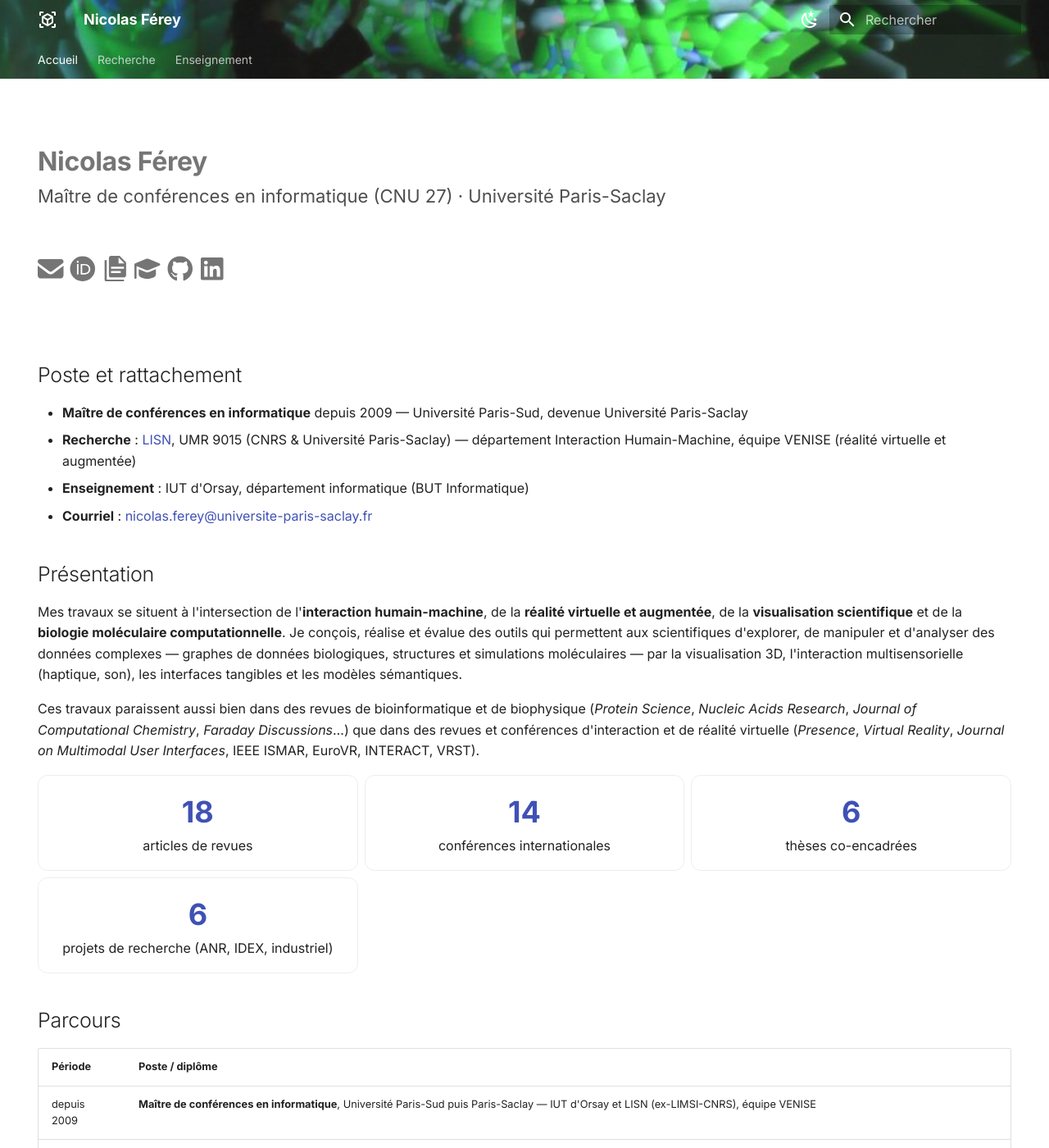
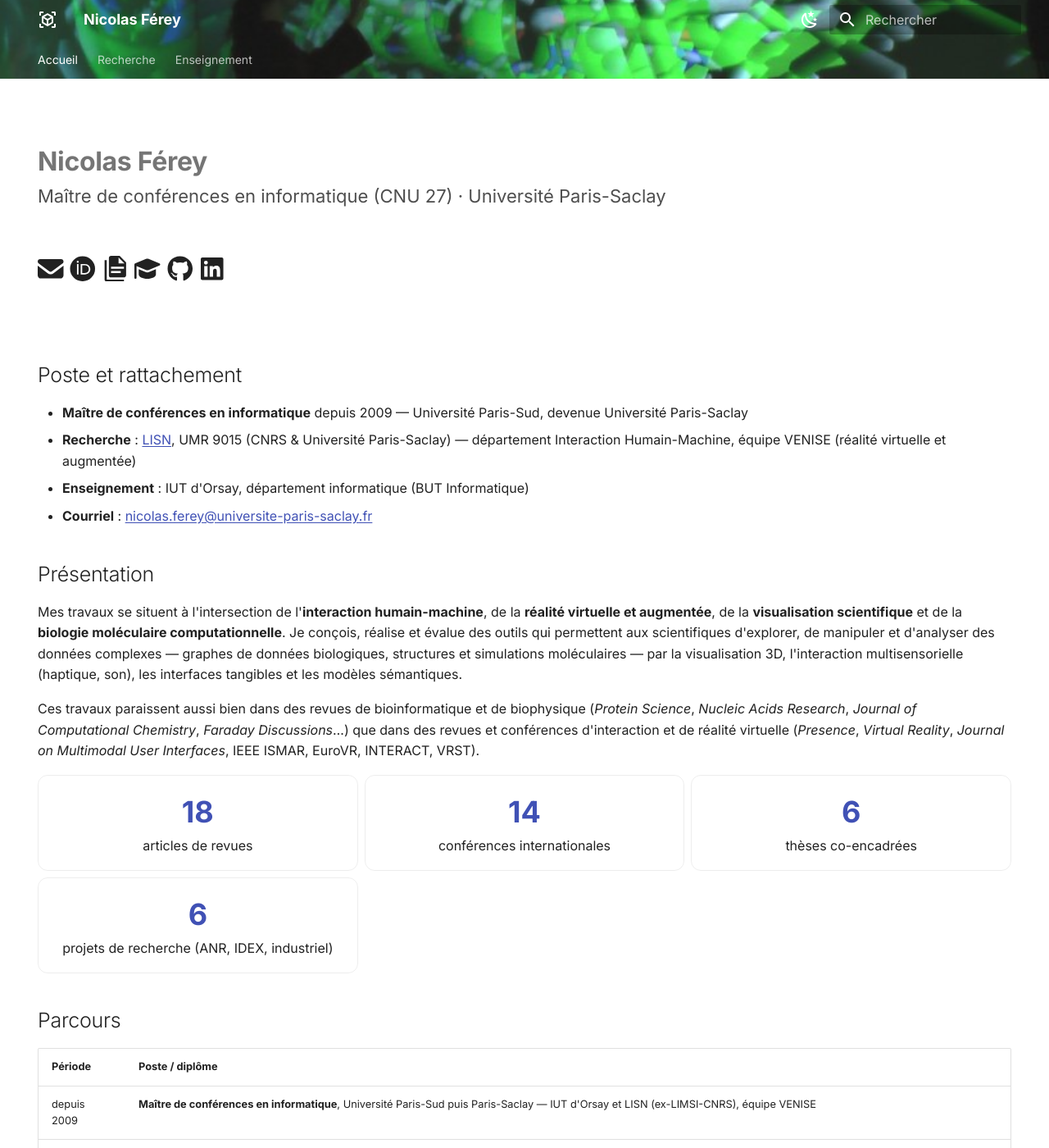
Before and after one commit to nicolasferey/nicolasferey.github.io, an MkDocs documentation site: the page built from docs/index.md, in a window 1280 px wide and 1400 px high. Shown: the whole window at 82% size. Built offline with MkDocs 1.6.1 and Material for MkDocs 9.7.7, drawn with Linux system fonts in a browser that asks for light colours.

Commit message:
Accessibilité WCAG 2.1 AA : contrastes, liens soulignés, focus visible, noms accessibles
Co-Authored-By: Claude Opus 5.5 <noreply@anthropic.com>

```diff
--- /dev/null
+++ b/docs/javascripts/a11y.js
@@ -0,0 +1,16 @@
+// Compléments d'accessibilité aux composants du thème : noms accessibles manquants.
+document.addEventListener("DOMContentLoaded", function () {
+  var search = document.querySelector(".md-search");
+  if (search) search.setAttribute("aria-label", "Recherche dans le site");
+  var opts = document.querySelector(".md-search__options");
+  if (opts) opts.setAttribute("aria-label", "Options de recherche");
+  document.querySelectorAll("nav.md-nav[aria-labelledby]").forEach(function (nav) {
+    // Sous-menus des pages d'index : le libellé référencé est vide, on reprend le titre de la rubrique.
+    var label = document.getElementById(nav.getAttribute("aria-labelledby"));
+    var link = nav.parentElement.querySelector(".md-nav__link");
+    if (label && !label.textContent.trim() && link) {
+      nav.setAttribute("aria-label", link.textContent.trim());
+      nav.removeAttribute("aria-labelledby");
+    }
+  });
+});
--- a/docs/stylesheets/extra.css
+++ b/docs/stylesheets/extra.css
@@ -4,12 +4,12 @@
 .md-typeset .grid.cards > ul > li { border-radius: .6rem; }
 .todo { background: var(--md-accent-fg-color--transparent); padding: 0 .3em; border-radius: .2em; }
 .icon-links { display: flex; gap: 1rem; margin-top: .6rem; font-size: 1.4rem; }
-.icon-links a { color: var(--md-default-fg-color--light); }
+.icon-links a { color: var(--md-default-fg-color); }
 .icon-links a:hover { color: var(--md-accent-fg-color); }
 .md-typeset .grid.cards.stats > ul { grid-template-columns: repeat(auto-fit, minmax(9rem, 1fr)); }
 .md-typeset .grid.cards.stats > ul > li { text-align: center; }
-.md-typeset .grid.cards.stats strong { display: block; font-size: 1.8rem; color: var(--md-primary-fg-color); }
-.pubtype { display: inline-block; min-width: 6.5em; font-size: .7rem; padding: 0 .4em; margin-right: .3em; border-radius: .2em; text-align: center; background: var(--md-accent-fg-color--transparent); color: var(--md-default-fg-color--light); }
+.md-typeset .grid.cards.stats strong { display: block; font-size: 1.8rem; color: var(--md-typeset-a-color); }
+.pubtype { display: inline-block; min-width: 6.5em; font-size: .7rem; padding: 0 .4em; margin-right: .3em; border-radius: .2em; text-align: center; background: var(--md-accent-fg-color--transparent); color: var(--md-default-fg-color); }
 
 /* Image d'illustration des pages projet et logiciel */
 .md-typeset figure img {
@@ -22,9 +22,25 @@
 .md-header,
 .md-tabs {
   background-color: #0b1a0f;
-  background-image: linear-gradient(rgba(0, 0, 0, .35), rgba(0, 0, 0, .35)), url("../images/bandeau.jpg");
+  background-image: linear-gradient(rgba(0, 0, 0, .55), rgba(0, 0, 0, .55)), url("../images/bandeau.jpg");
   background-size: 100vw auto;
   background-repeat: no-repeat;
 }
 .md-header { background-position: center calc(2.4rem - 12.4vw); }
 .md-tabs { background-position: center -12.4vw; }
+
+/* Accessibilité (WCAG 2.1 AA) */
+/* Liens repérables autrement que par la couleur dans le texte */
+.md-typeset p a, .md-typeset li a, .md-typeset td a, .md-typeset .admonition a, .md-copyright a {
+  text-decoration: underline;
+  text-underline-offset: .15em;
+}
+.md-typeset .icon-links a { text-decoration: none; }
+/* Contraste suffisant du pied de page */
+.md-copyright, .md-copyright a { color: #d0d0d0; }
+/* Focus clavier bien visible sur fond clair comme sur fond sombre (anneau noir et blanc) */
+:focus-visible {
+  outline: 2px solid #000 !important;
+  outline-offset: 2px;
+  box-shadow: 0 0 0 4px #fff !important;
+}
--- a/mkdocs.yml
+++ b/mkdocs.yml
@@ -59,19 +59,25 @@ extra_css:
   - stylesheets/extra.css
 extra_javascript:
   - javascripts/mail.js
+  - javascripts/a11y.js
 
 extra:
   social:
     - icon: fontawesome/brands/orcid
       link: https://orcid.org/0000-0002-7713-001X
+      name: ORCID
     - icon: material/file-document-multiple
       link: https://cv.hal.science/nicolas-ferey
+      name: HAL
     - icon: fontawesome/solid/graduation-cap
       link: https://scholar.google.com/citations?user=lXethhQAAAAJ
+      name: Google Scholar
     - icon: fontawesome/brands/github
       link: https://github.com/nicolasferey
+      name: GitHub
     - icon: fontawesome/brands/linkedin
       link: https://www.linkedin.com/in/nicolas-ferey-67473118/
+      name: LinkedIn
 
 markdown_extensions:
   - attr_list
```
